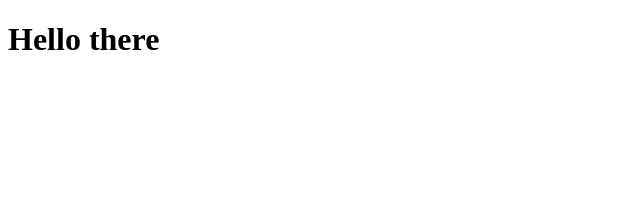
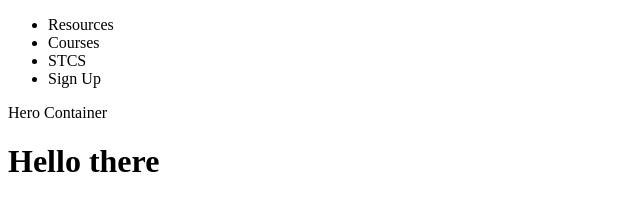
Before and after one commit to shubhamchodhary/lexickal, a plain HTML site: page index.html in a window 1280 px wide. Shown: the whole page, without its empty margins (0-640 px from the left). Drawn offline with Linux system fonts and the light colour scheme.

Commit message:
hello there

```diff
--- a/index.html
+++ b/index.html
@@ -10,6 +10,15 @@
         <link rel="stylesheet" href="">
     </head>
     <body>
+        <header>
+            <ul class="header-links">
+                <li>Resources</li>
+                <li>Courses</li>
+                <li>STCS</li>
+                <li>Sign Up</li>
+            </ul>
+        </header>
+        <div class="hero">Hero Container</div>
     <h1>Hello there</h1>
         <script src="" async defer></script>
     </body>
```
